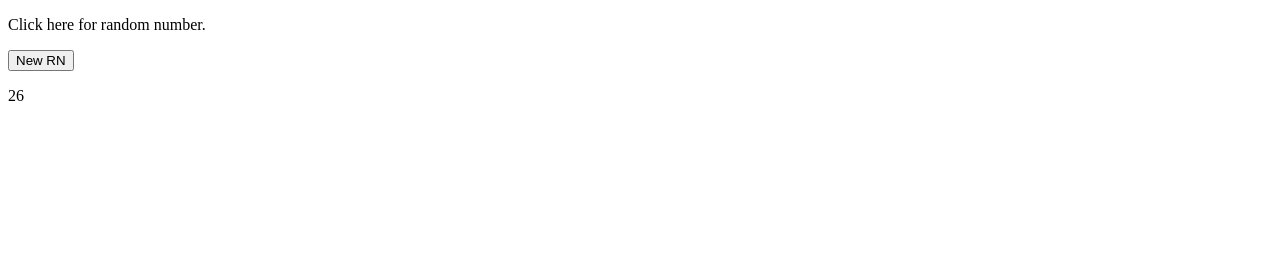
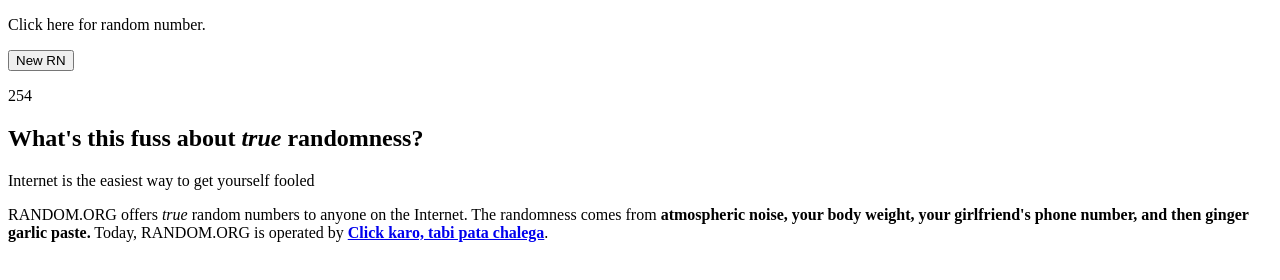
Before and after one commit to SurajPerumallapalli/RNG, a plain HTML site: page index.html in a window 1280 px wide. Both pictures are taken after a click on the button "New RN". Drawn offline with Linux system fonts and the light colour scheme.

Commit message:
added prank message

```diff
--- a/index.html
+++ b/index.html
@@ -4,9 +4,19 @@
 <p>Click here for random number.</p>
 <button onclick="createRN()">New RN</button>
 <p id="debug"></p>
+<div id="homepage-wide-column">
+
+  <h2>What's this fuss about <em>true</em> randomness?</h2>
+
+  <p>Internet is the easiest way to get yourself fooled</p>
+
+  <p>RANDOM.ORG offers <em>true</em> random numbers to anyone on
+  the Internet.  The randomness comes from <b>atmospheric noise, your body weight, your girlfriend's phone number, and then ginger garlic paste.</b>  Today, RANDOM.ORG is operated by <a href="http://www.screenprank.com/matrix.html"><b>Click karo, tabi pata chalega</b></a>.</p>
+
+  </div>
 <script>
 function createRN() {
-  document.getElementById("debug").innerHTML = Math.floor((Math.random() * 100) + 1);;
+  document.getElementById("debug").innerHTML = Math.floor((Math.random() * 1000) + 1);;
 }
 </script>
 </body>
```
